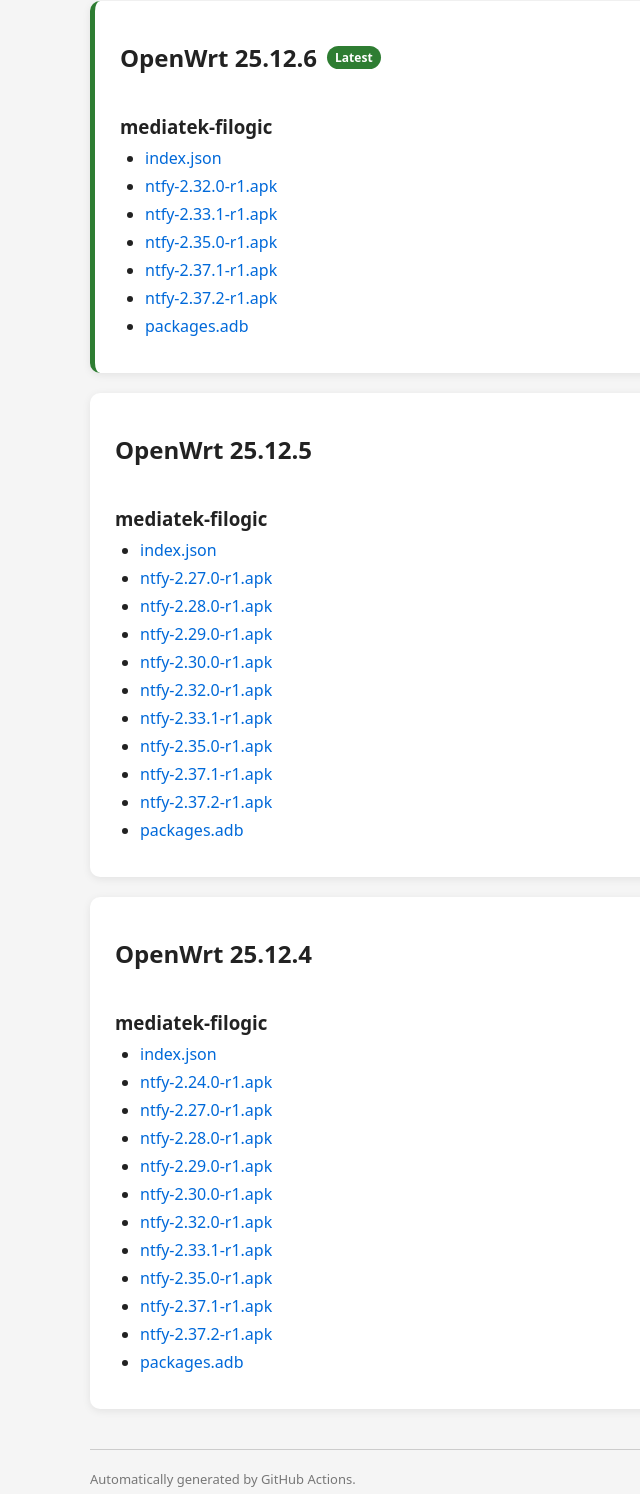
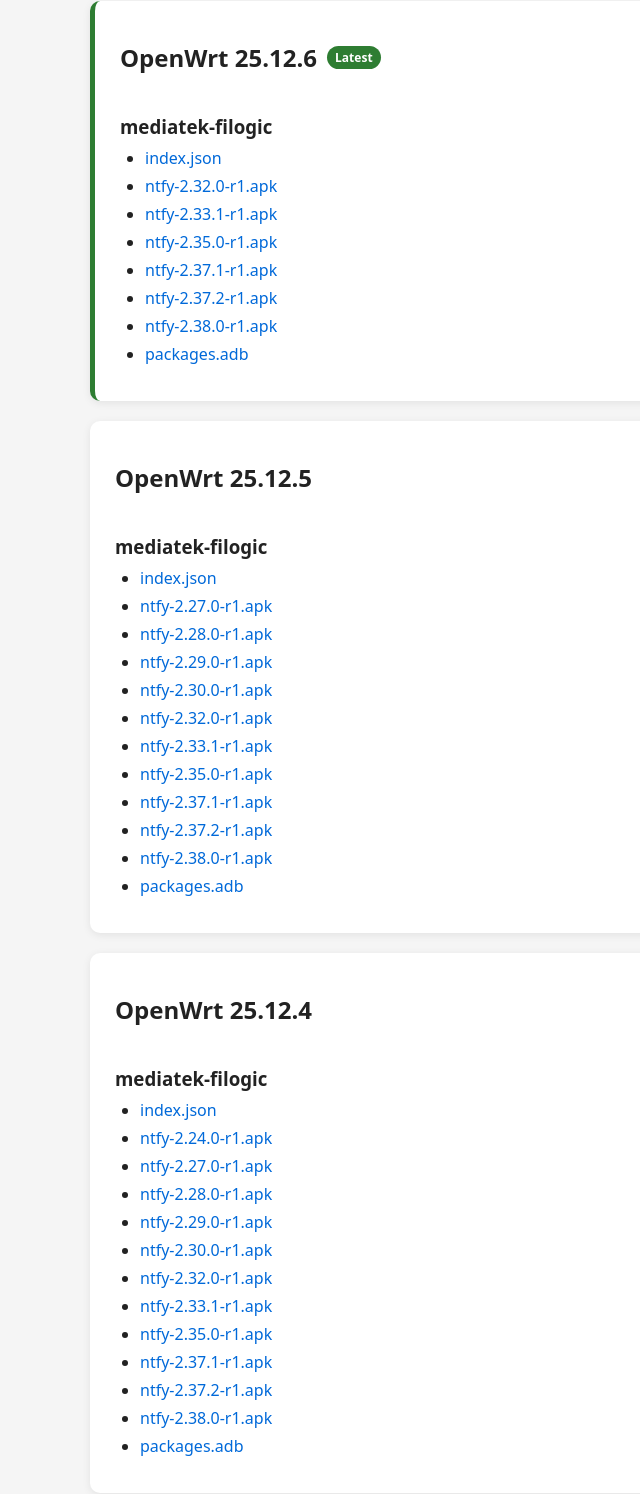
Before and after one commit to daxcore/ntfy-openwrt, a plain HTML site: page index.html in a window 1280 px wide. Shown: the part 470-1964 px from the top of the page, without its empty margins (0-640 px from the left). Drawn offline with Linux system fonts and the light colour scheme.

Commit message:
chore: update generated feed index

```diff
--- a/index.html
+++ b/index.html
@@ -194,6 +194,12 @@ iANpQ8metkW6USqpTRqtbGnfgEBXlfdxYQIiam/DLmaGnc9gi4YSsAQvXQ==
             </li>
 
             <li>
+                <a href="/ntfy-openwrt/releases/25.12.6/mediatek-filogic/ntfy-2.38.0-r1.apk">
+                    ntfy-2.38.0-r1.apk
+                </a>
+            </li>
+
+            <li>
                 <a href="/ntfy-openwrt/releases/25.12.6/mediatek-filogic/packages.adb">
                     packages.adb
                 </a>
@@ -271,6 +277,12 @@ iANpQ8metkW6USqpTRqtbGnfgEBXlfdxYQIiam/DLmaGnc9gi4YSsAQvXQ==
             <li>
                 <a href="/ntfy-openwrt/releases/25.12.5/mediatek-filogic/ntfy-2.37.2-r1.apk">
                     ntfy-2.37.2-r1.apk
+                </a>
+            </li>
+
+            <li>
+                <a href="/ntfy-openwrt/releases/25.12.5/mediatek-filogic/ntfy-2.38.0-r1.apk">
+                    ntfy-2.38.0-r1.apk
                 </a>
             </li>
 
@@ -362,6 +374,12 @@ iANpQ8metkW6USqpTRqtbGnfgEBXlfdxYQIiam/DLmaGnc9gi4YSsAQvXQ==
             </li>
 
             <li>
+                <a href="/ntfy-openwrt/releases/25.12.4/mediatek-filogic/ntfy-2.38.0-r1.apk">
+                    ntfy-2.38.0-r1.apk
+                </a>
+            </li>
+
+            <li>
                 <a href="/ntfy-openwrt/releases/25.12.4/mediatek-filogic/packages.adb">
                     packages.adb
                 </a>
```
